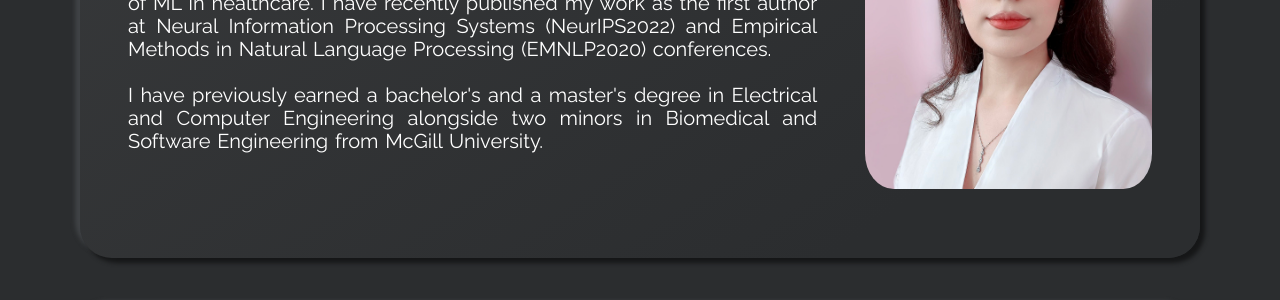
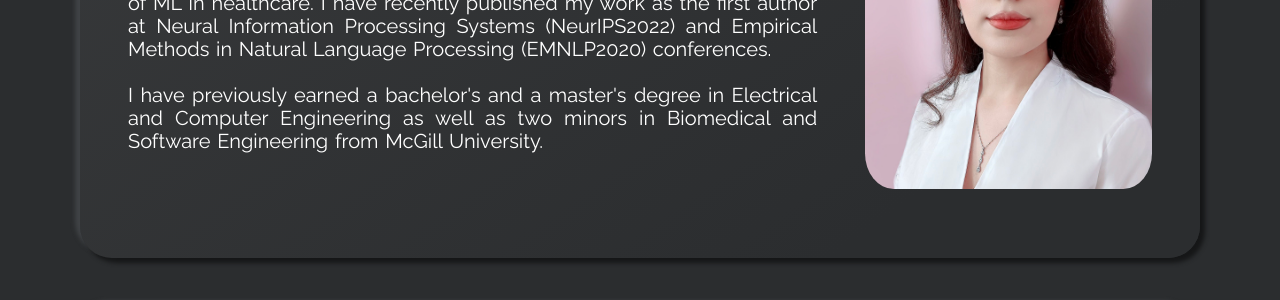
Before and after one commit to YasminSalehi/yasminsalehi.github.io, a Jekyll site: the page built from index.html, in a window 1280 px wide and 900 px high, scrolled down 1143 px. Shown: the part 177-477 px from the top of the window. Built offline with Jekyll 4.4.1, drawn with Linux system fonts in a browser that asks for light colours.

Commit message:
fixed a typo

```diff
--- a/_config.yml
+++ b/_config.yml
@@ -37,7 +37,7 @@ about_me_title: About Me
 about_me_description:
   Hello and welcome to my personal website! My name is Yasmin, and I am currently working as a machine learning (ML) researcher at McGill University under the supervision of Prof. Giannacopoulos. <br /><br /> My current research involves developing novel physics-informed ML algorithms.
   Generally, my interests lie in graph representation learning, natural language processing (NLP), physics-informed ML, and application of ML in healthcare. I have recently published my work as the first author at Neural Information Processing Systems (NeurIPS2022) and Empirical Methods in Natural Language Processing (EMNLP2020) conferences.
-  <br /> <br /> I have previously earned a bachelor&#39;s and a master&#39;s degree in Electrical and Computer Engineering alongside two minors in Biomedical and Software Engineering from McGill University. <br /><br /> <br /> <br />
+  <br /> <br /> I have previously earned a bachelor&#39;s and a master&#39;s degree in Electrical and Computer Engineering as well as two minors in Biomedical and Software Engineering from McGill University. <br /><br /> <br /> <br />
 # SKILLS SECTION
 # show_skills_card:
 # > setting this to true, will display the Skills section
```
